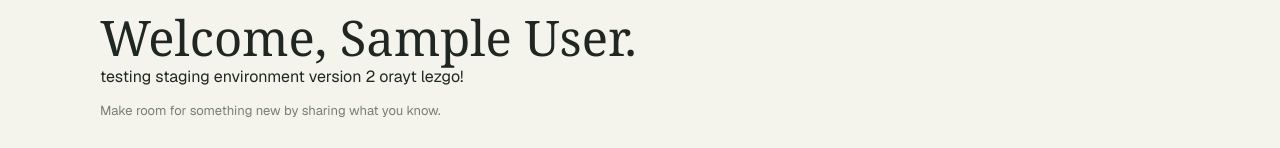
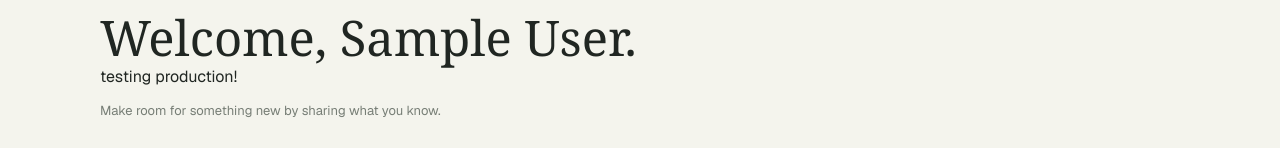
Before and after one commit to adrianmanalili521-blip/Skill-Swap, a Next.js app: page /dashboard in a window 1280 px wide. Shown: the part 138-286 px from the top of the page. Built offline with nearby package versions, Linux system fonts and the light colour scheme; no server answers; the database is empty; sample sign-in values are in the browser's storage.

Commit message:
test production

```diff
--- a/app/dashboard/page.tsx
+++ b/app/dashboard/page.tsx
@@ -147,7 +147,7 @@ export default function DashboardPage() {
         <section className="dashboard-welcome">
           <p className="dashboard-eyebrow">YOUR SKILL SWAP</p>
           <h1>Welcome, {displayName}.</h1>
-		  <h2> testing staging environment version 2 orayt lezgo!</h2>
+		  <h2> testing production!</h2>
           <p>Make room for something new by sharing what you know.</p>
         </section>
 
```
